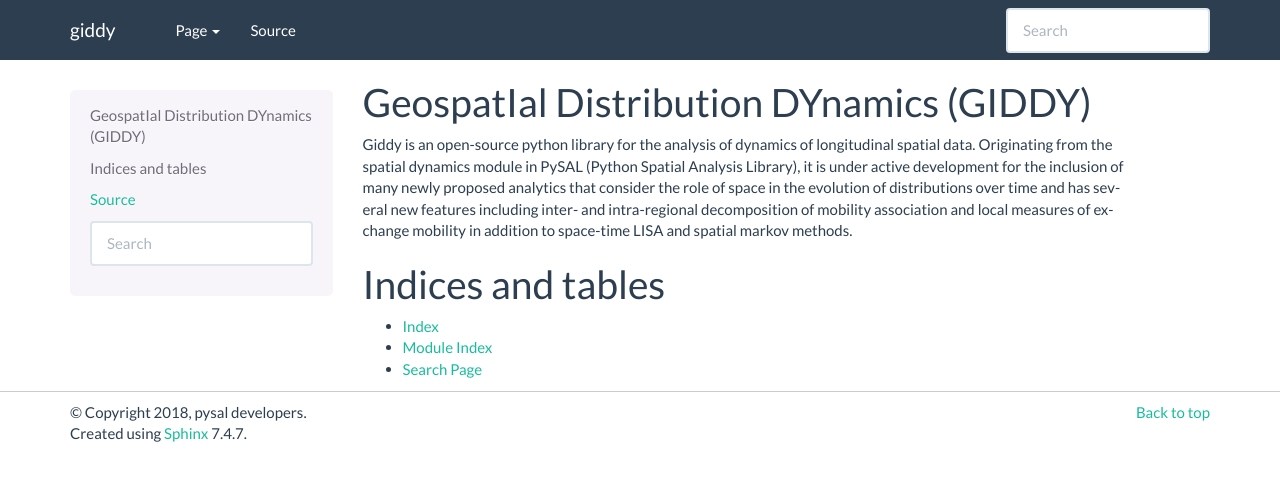
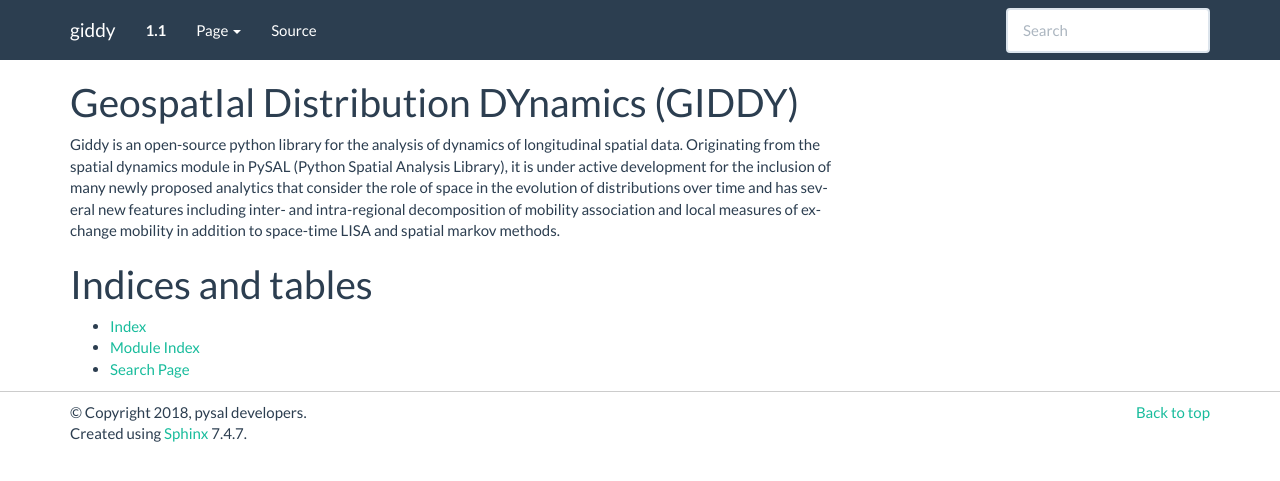
Before and after one commit to pysal/giddy, a Sphinx documentation site: the page built from doc/index.rst, in a window 1280 px wide. Shown: the top 481 px of the page. Built offline with Sphinx 7.4.7, drawn with Linux system fonts in a browser that asks for light colours; pages that are not in the unit, such as notebooks, are missing from menus.

Commit message:
add version name to the landing page

```diff
--- a/doc/conf.py
+++ b/doc/conf.py
@@ -16,8 +16,7 @@
 # add these directories to sys.path here. If the directory is relative to the
 # documentation root, use os.path.abspath to make it absolute, like shown here.
 #
-import os
-import sys
+import sys, os, re
 import sphinx_bootstrap_theme
 
 sys.path.insert(0, os.path.abspath('.'))
@@ -40,7 +39,9 @@ extensions = ['sphinx_gallery.gen_gallery',
               'sphinx.ext.mathjax',
               'sphinx.ext.doctest',
               'sphinx.ext.intersphinx',
-              'sphinx.ext.napoleon']
+              # 'numpydoc',
+              "sphinx.ext.napoleon"]
+
 
 sphinx_gallery_conf = {
      # path to your examples scripts
@@ -64,18 +65,19 @@ source_suffix = '.rst'
 master_doc = 'index'
 
 # General information about the project.
-project = u'giddy'
-copyright = u'2018, pysal developers'
-author = u'pysal developers'
+project = 'giddy'
+copyright = '2018, pysal developers'
+author = 'pysal developers'
 
 # The version info for the project you're documenting, acts as replacement for
 # |version| and |release|, also used in various other places throughout the
 # built documents.
 #
+import giddy
 # The short X.Y version.
-version = u''
-# The full version, including alpha/beta/rc tags.
-release = u''
+version = re.sub(r'(\d+\.\d+)\.\d+(.*)', r'\1\2', giddy.__version__)
+# The full version.
+release = giddy.__version__
 
 # The language for content autogenerated by Sphinx. Refer to documentation
 # for a list of supported languages.
@@ -103,7 +105,7 @@ todo_include_todos = False
 # html_theme = 'alabaster'
 html_theme = 'bootstrap'
 html_theme_path = sphinx_bootstrap_theme.get_html_theme_path()
-html_title = "giddy documentation website"
+html_title = "%s v%s Manual" % (project, version)
 
 # Theme options are theme-specific and customize the look and feel of a theme
 # further.  For a list of options available for each theme, see the
@@ -130,14 +132,14 @@ html_theme_options = {
     #'navbar_pagenav': False,
 
     # No sidebar
-    'nosidebar': False,
+    'nosidebar': True,
 
     # Tab name for the current pages TOC. (Default: "Page")
     #'navbar_pagenav_name': "Page",
 
     # Global TOC depth for "site" navbar tab. (Default: 1)
     # Switching to -1 shows all levels.
-    #'globaltoc_depth': 2,
+    'globaltoc_depth': 2,
 
     # Include hidden TOCs in Site navbar?
     #
@@ -146,7 +148,7 @@ html_theme_options = {
     # will break.
     #
     # Values: "true" (default) or "false"
-    #'globaltoc_includehidden': "false",
+    'globaltoc_includehidden': "true",
 
     # HTML navbar class (Default: "navbar") to attach to <div> element.
     # For black navbar, do "navbar navbar-inverse"
@@ -159,7 +161,7 @@ html_theme_options = {
 
     # Location of link to source.
     # Options are "nav" (default), "footer" or anything else to exclude.
-    #'source_link_position': '',
+    'source_link_position': 'nav',
 
     # Bootswatch (http://bootswatch.com/) theme.
     #
@@ -178,6 +180,9 @@ html_theme_options = {
 # so a file named "default.css" will overwrite the builtin "default.css".
 html_static_path = ['source']
 
+# Custom sidebar templates, maps document names to template names.
+#html_sidebars = {}
+# html_sidebars = {'sidebar': ['localtoc.html', 'sourcelink.html', 'searchbox.html']}
 
 # -- Options for HTMLHelp output ------------------------------------------
 
@@ -235,9 +240,10 @@ texinfo_documents = [
      'Miscellaneous'),
 ]
 
-#numpydoc option
+# -----------------------------------------------------------------------------
+# Napoleon configuration
+# -----------------------------------------------------------------------------
 numpydoc_show_class_members = True
 numpydoc_class_members_toctree = False
 
-# Napoleon settings
 napoleon_use_ivar = True
```
